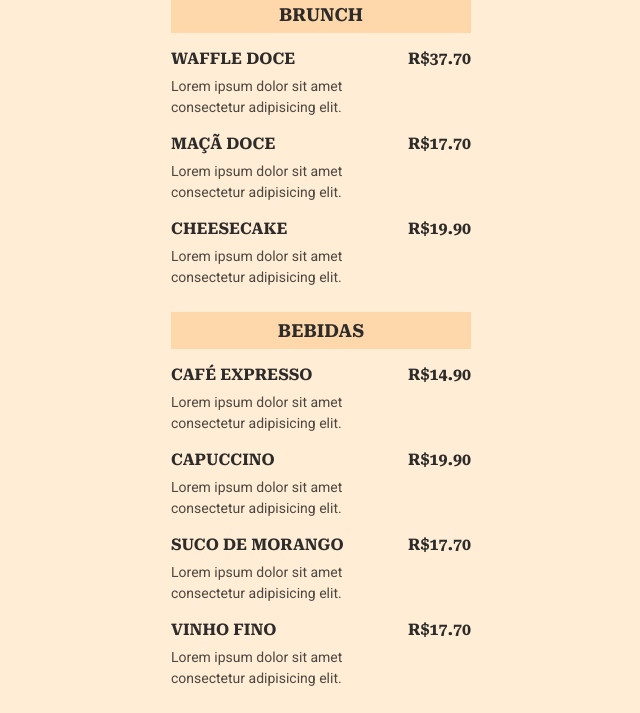
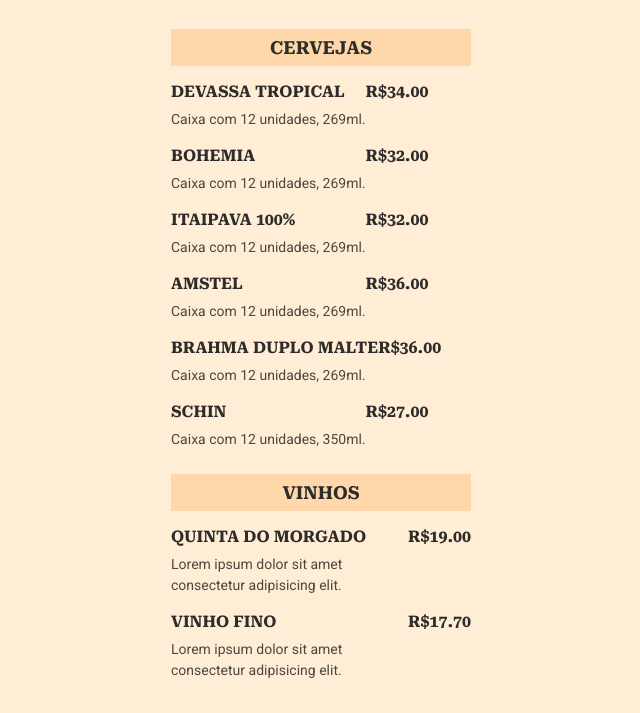
Before and after one commit to iolandalopes/maratona-explorer-3, a plain HTML site: page index.html in a window 1280 px wide. Shown: the part 121-834 px from the top of the page, without its empty margins (319-959 px from the left). Drawn offline with Linux system fonts and the light colour scheme.

Commit message:
Update index.html

```diff
--- a/index.html
+++ b/index.html
@@ -11,56 +11,95 @@
 
     <link rel="stylesheet" href="./style.css">
 
-    <title>RocketCoffee</title>
+    <title>Depósito do Paulo</title>
   </head>
 
   <body>
 
     <header>
-      <h1>Rocket<span>Coffee</span></h1>
-      <p>Aberto todos os dias. 8h - 21h</p>
+      <h1>Depósito de bebidas  <span>do paulo</span></h1>
+      <p>Aberto todos os dias. 8h - 20h</p>
     </header>
 
     <section>
-      <h2 class="title">Brunch</h2>
+      <h2 class="title">cervejas</h2>
 
       <ul>
         <li>
           <div class="details">
-            <h3>Waffle Doce</h3>
+            <h3>devassa tropical</h3>
             <p class="description">
-              Lorem ipsum dolor sit amet consectetur adipisicing elit.
+              Caixa com 12 unidades, 269ml.
             </p>
           </div>
 
           <strong class="price">
-            R$37.70
+            R$34.00
           </strong>
         </li>
 
         <li>
           <div class="details">
-            <h3>Maçã Doce</h3>
+            <h3>Bohemia</h3>
             <p class="description">
-              Lorem ipsum dolor sit amet consectetur adipisicing elit.
+              Caixa com 12 unidades, 269ml.
             </p>
           </div>
 
           <strong class="price">
-            R$17.70
+            R$32.00
           </strong>
         </li>
 
         <li>
           <div class="details">
-            <h3>Cheesecake</h3>
+            <h3>itaipava 100%</h3>
             <p class="description">
-              Lorem ipsum dolor sit amet consectetur adipisicing elit.
+              Caixa com 12 unidades, 269ml.
             </p>
           </div>
 
           <strong class="price">
-            R$19.90
+            R$32.00
+          </strong>
+        </li>
+
+        <li>
+          <div class="details">
+            <h3>amstel</h3>
+            <p class="description">
+              Caixa com 12 unidades, 269ml.
+            </p>
+          </div>
+
+          <strong class="price">
+            R$36.00
+          </strong>
+        </li>
+
+        <li>
+          <div class="details">
+            <h3>brahma duplo malte </h3>
+            <p class="description">
+              Caixa com 12 unidades, 269ml.
+            </p>
+          </div>
+
+          <strong class="price">
+            R$36.00
+          </strong>
+        </li>
+
+        <li>
+          <div class="details">
+            <h3>schin</h3>
+            <p class="description">
+              Caixa com 12 unidades, 350ml.
+            </p>
+          </div>
+
+          <strong class="price">
+            R$27.00
           </strong>
         </li>
 
@@ -68,46 +107,19 @@
     </section>
 
      <section>
-      <h2 class="title">Bebidas</h2>
+      <h2 class="title">vinhos</h2>
 
       <ul>
-
         <li>
           <div class="details">
-            <h3>Café expresso</h3>
+            <h3>Quinta do morgado</h3>
             <p class="description">
               Lorem ipsum dolor sit amet consectetur adipisicing elit.
             </p>
           </div>
 
           <strong class="price">
-            R$14.90
-          </strong>
-        </li>
-
-        <li>
-          <div class="details">
-            <h3>Capuccino</h3>
-            <p class="description">
-              Lorem ipsum dolor sit amet consectetur adipisicing elit.
-            </p>
-          </div>
-
-          <strong class="price">
-            R$19.90
-          </strong>
-        </li>
-
-        <li>
-          <div class="details">
-            <h3>Suco de morango</h3>
-            <p class="description">
-              Lorem ipsum dolor sit amet consectetur adipisicing elit.
-            </p>
-          </div>
-
-          <strong class="price">
-            R$17.70
+            R$19.00
           </strong>
         </li>
 
```
